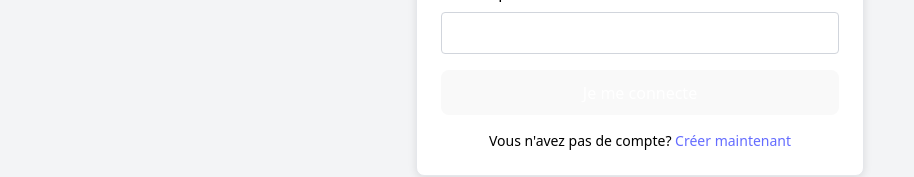
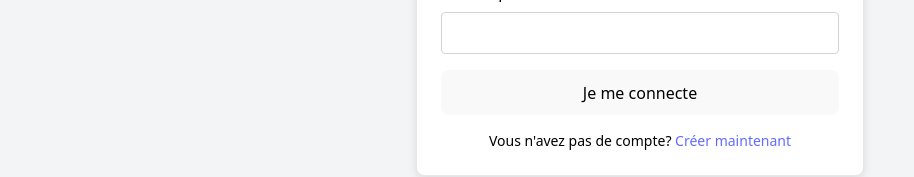
Before and after one commit to windev0/link-shortener, a React (Vite) app in the folder client/: page /login in a window 1280 px wide. Shown: the part 458-635 px from the top of the page, without its empty margins (0-914 px from the left). Built offline with nearby package versions, Linux system fonts and the light colour scheme.

Commit message:
chore: .

```diff
--- a/client/src/pages/Login.page.tsx
+++ b/client/src/pages/Login.page.tsx
@@ -111,7 +111,7 @@ const LoginPage: React.FC = () => {
             <button
               type="submit"
               disabled={isLoading}
-              className="w-full py-2 text-white bg-blue-600 hover:bg-blue-700 rounded transition-colors duration-200 disabled:opacity-60"
+              className="w-full py-2 text-black bg-blue-600 hover:bg-blue-700 rounded transition-colors duration-200 disabled:opacity-60"
             >
               Je me connecte
             </button>
```
